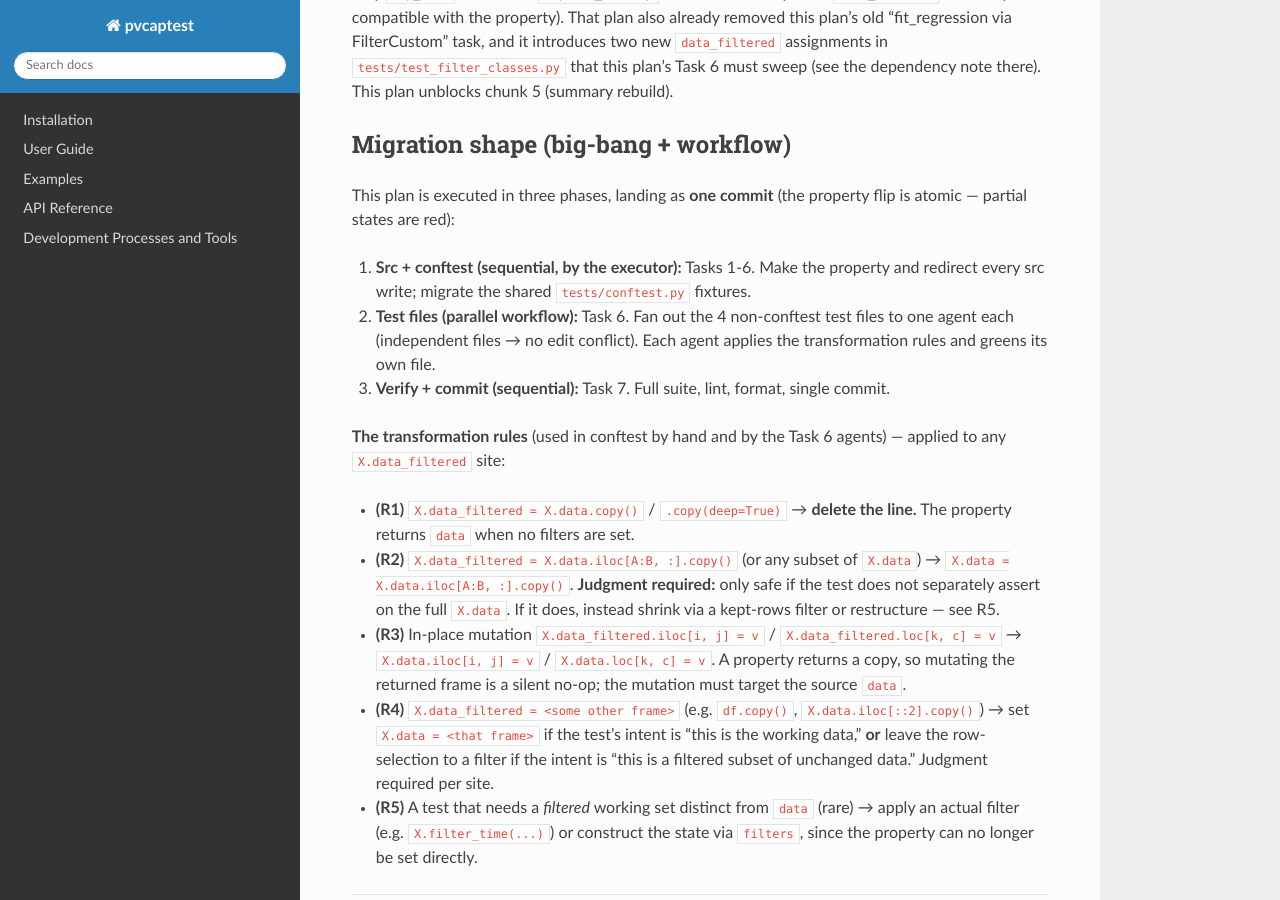
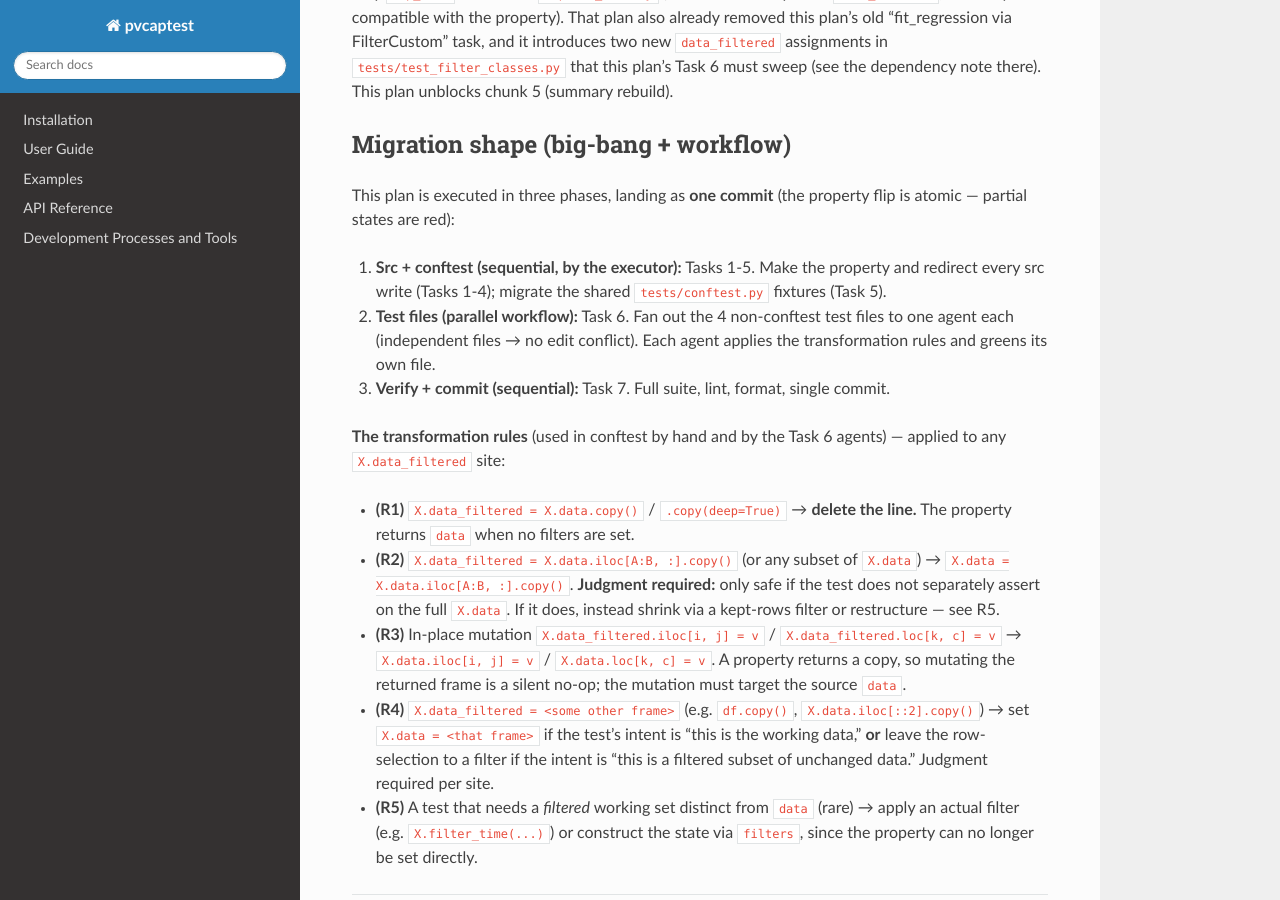
Before and after one commit to pvcaptest/pvcaptest, a Sphinx documentation site: the page built from docs/superpowers/plans/2026-06-04-data-filtered-property.md, in a window 1280 px wide and 900 px high, scrolled down 731 px. Built offline with Sphinx 7.4.7 and the Read the Docs theme 3.1.0, drawn with Linux system fonts in a browser that asks for light colours; pages that are not in the unit, such as notebooks, are missing from menus.

Commit message:
docs: fix phase-1 task range (Tasks 1-5, not 1-6) in chunk-4 plan
The replace_all renumbering didn't catch "Tasks 1-6" (different substring
than "Task 6"). Phase 1 is src (Tasks 1-4) + conftest (Task 5); the test-file
migration is phase 2 / Task 6.

Co-Authored-By: Claude Opus 4.7 <noreply@anthropic.com>

```diff
--- a/docs/superpowers/plans/2026-06-04-data-filtered-property.md
+++ b/docs/superpowers/plans/2026-06-04-data-filtered-property.md
@@ -16,7 +16,7 @@
 
 This plan is executed in three phases, landing as **one commit** (the property flip is atomic — partial states are red):
 
-1. **Src + conftest (sequential, by the executor):** Tasks 1-6. Make the property and redirect every src write; migrate the shared `tests/conftest.py` fixtures.
+1. **Src + conftest (sequential, by the executor):** Tasks 1-5. Make the property and redirect every src write (Tasks 1-4); migrate the shared `tests/conftest.py` fixtures (Task 5).
 2. **Test files (parallel workflow):** Task 6. Fan out the 4 non-conftest test files to one agent each (independent files → no edit conflict). Each agent applies the transformation rules and greens its own file.
 3. **Verify + commit (sequential):** Task 7. Full suite, lint, format, single commit.
 
```
